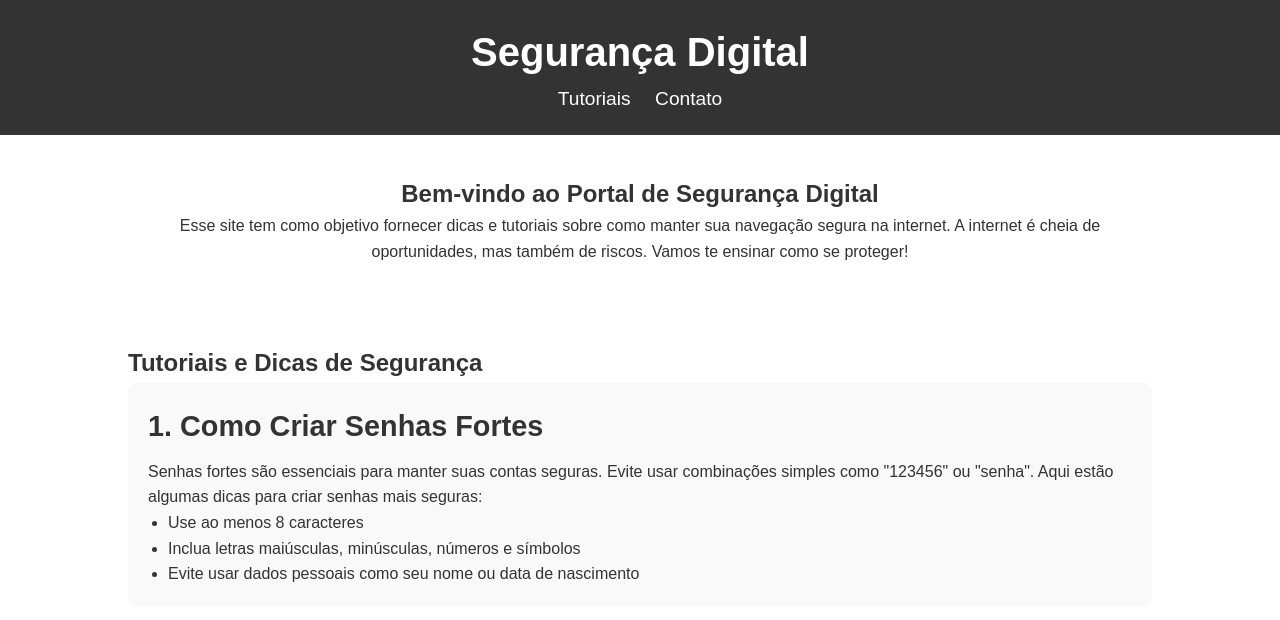
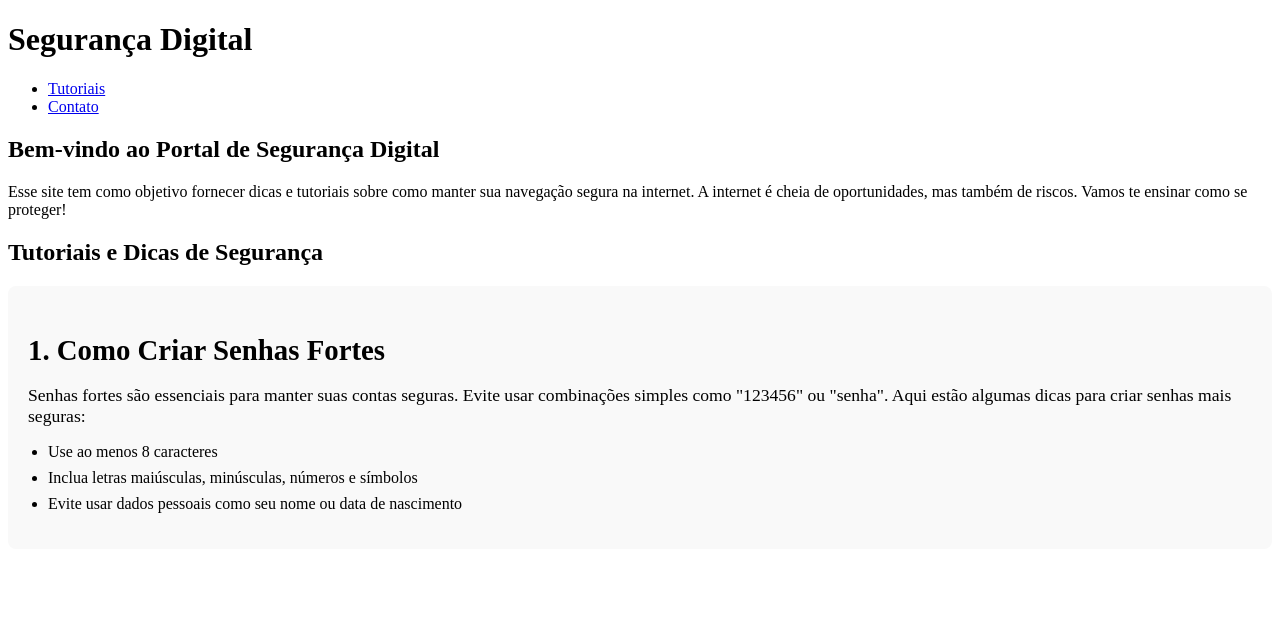
Before and after one commit to segurancaprado/home, a plain HTML site: page index.html in a window 1280 px wide. Drawn offline with Linux system fonts and the light colour scheme.

Commit message:
Update style.css

```diff
--- a/style.css
+++ b/style.css
@@ -1,67 +1,7 @@
-/* Resetando alguns estilos padrão */
-* {
-    margin: 0;
-    padding: 0;
-    box-sizing: border-box;
-}
-
-body {
-    font-family: Arial, sans-serif;
-    line-height: 1.6;
-    background-color: #f4f4f4;
-    color: #333;
-}
-
-.container {
-    width: 80%;
-    margin: 0 auto;
-}
-
-header {
-    background: #333;
-    color: #fff;
-    padding: 20px 0;
-}
-
-header h1 {
-    text-align: center;
-    font-size: 2.5em;
-}
-
-nav ul {
-    list-style-type: none;
-    text-align: center;
-}
-
-nav ul li {
-    display: inline;
-    margin-right: 20px;
-}
-
-nav ul li a {
-    color: #fff;
-    text-decoration: none;
-    font-size: 1.2em;
-}
-
-nav ul li a:hover {
-    text-decoration: underline;
-}
-
-#intro {
-    background: #fff;
-    padding: 40px 0;
-    text-align: center;
-}
-
-#tutorials {
-    background: #fff;
-    padding: 40px 0;
-}
-
+/* Seção dos tutoriais */
 .tutorial {
     background: #f9f9f9;
-    margin-bottom: 20px;
+    margin-bottom: 30px;
     padding: 20px;
     border-radius: 8px;
 }
@@ -71,53 +11,16 @@ nav ul li a:hover {
     margin-bottom: 10px;
 }
 
-ul {
+.tutorial p {
+    font-size: 1.1em;
+    margin-bottom: 10px;
+}
+
+.tutorial ul {
     list-style-type: disc;
     padding-left: 20px;
 }
 
-#contact {
-    background: #f4f4f4;
-    padding: 40px 0;
+.tutorial ul li {
+    margin-bottom: 8px;
 }
-
-form {
-    display: flex;
-    flex-direction: column;
-    max-width: 500px;
-    margin: 0 auto;
-}
-
-form label {
-    margin-bottom: 8px;
-    font-size: 1em;
-}
-
-form input, form textarea {
-    margin-bottom: 20px;
-    padding: 10px;
-    font-size: 1em;
-    border: 1px solid #ccc;
-    border-radius: 4px;
-}
-
-form button {
-    background-color: #333;
-    color: #fff;
-    padding: 10px;
-    font-size: 1em;
-    border: none;
-    border-radius: 4px;
-    cursor: pointer;
-}
-
-form button:hover {
-    background-color: #555;
-}
-
-footer {
-    background: #333;
-    color: #fff;
-    text-align: center;
-    padding: 20px 0;
-}
```
